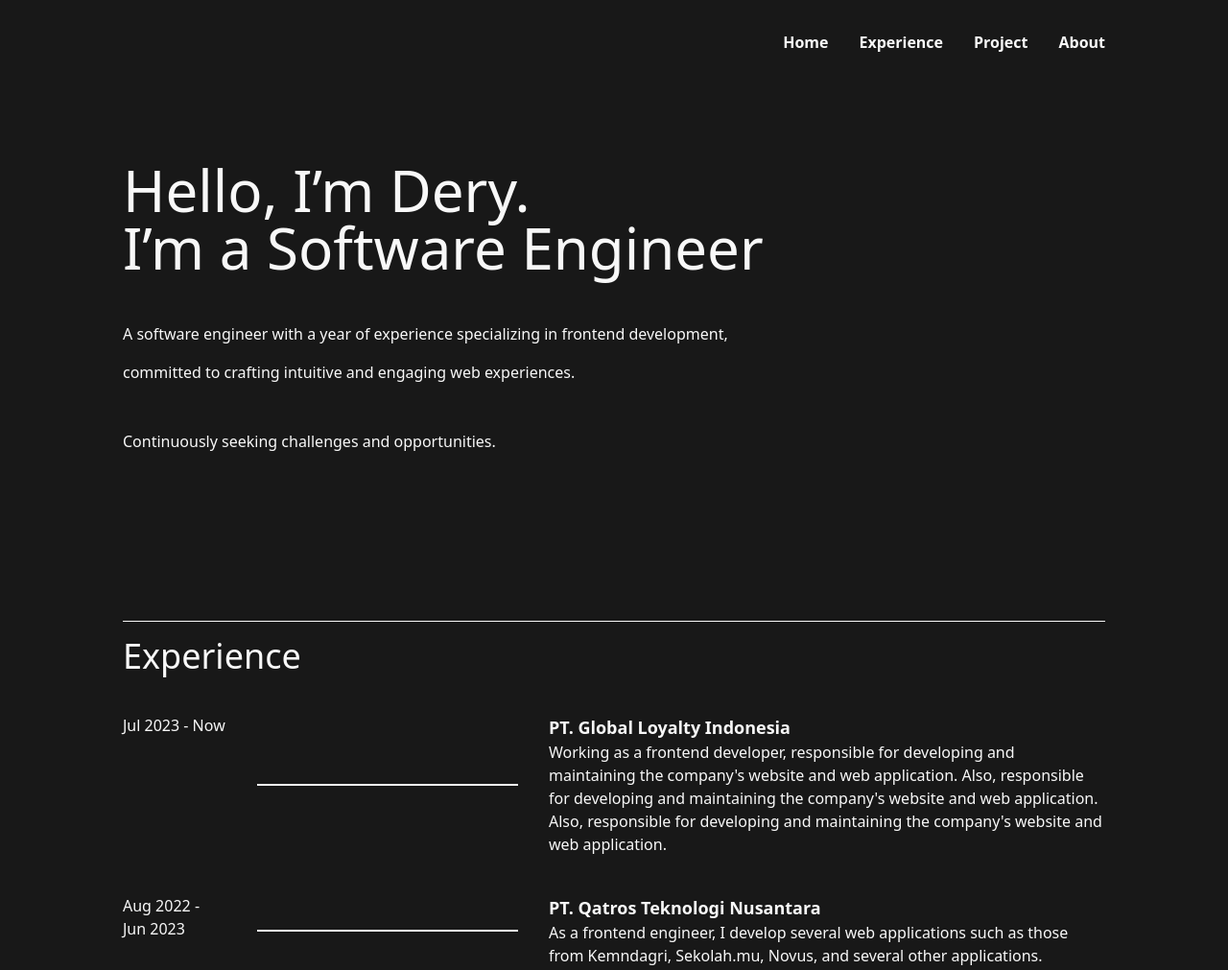
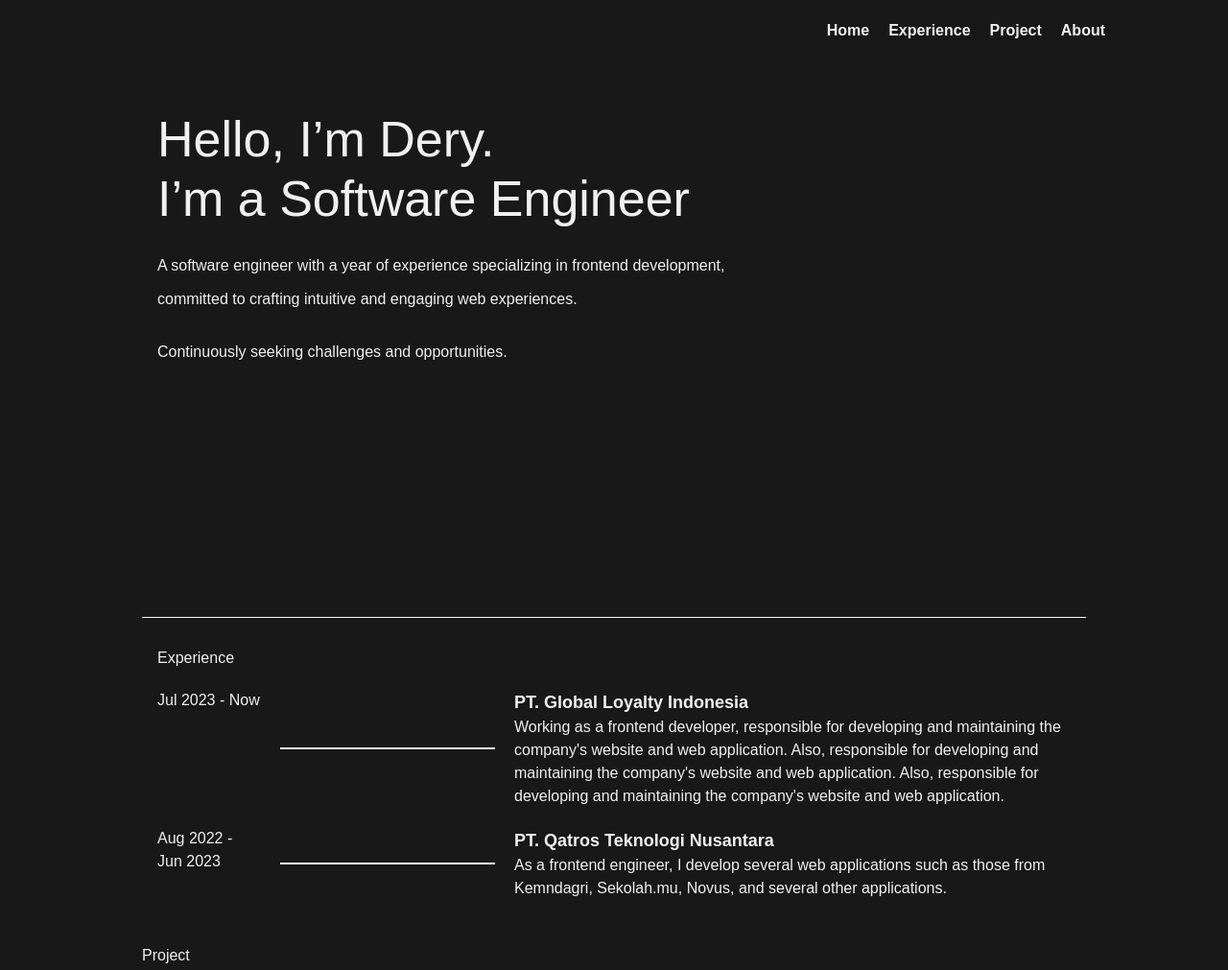
Before and after one commit to derynm/derynm.dev, a plain HTML site: page index.html in a window 1280 px wide. Shown: the top 1011 px of the page at 96% size. Drawn offline with nearby package versions, Linux system fonts and the light colour scheme.

Commit message:
feat: Add styles for header, hero, and experience sections

```diff
--- /dev/null
+++ b/index.css
@@ -0,0 +1,88 @@
+body {
+  background-color: #181818;
+  font-family: Arial, sans-serif;
+  color: #f0f0f0;
+  position: relative;
+}
+
+header {
+  max-width: 1024px;
+  margin: 20px auto 20px auto;
+}
+
+header nav ul {
+  display: flex;
+  justify-content: center;
+  align-items: center;
+  gap: 20px;
+  font-weight: 600;
+}
+
+main {
+  max-width: 1024px;
+  margin: 0 auto;
+  padding: 20px;
+}
+
+h3 {
+  font-size: 24px;
+  font-weight: 400;
+}
+
+.hero {
+  height: 70dvh;
+  padding: 20px 16px;
+  text-align: center;
+  border-bottom: 1px solid #f8f8f8;
+  display: flex;
+  flex-direction: column;
+  gap: 20px;
+}
+
+.hero h1 {
+  font-size: 32px;
+  font-weight: 400;
+  line-height: 1.2;
+}
+
+.hero p {
+  line-height: 2.2;
+}
+
+.experience {
+  display: flex;
+  flex-direction: column;
+  gap: 20px;
+  padding: 20px 16px;
+}
+
+.experience-item {
+  display: flex;
+  flex-direction: column;
+  justify-content: space-between;
+  gap: 20px;
+}
+
+@media (min-width: 1024px) {
+  header nav ul {
+    justify-content: flex-end;
+  }
+  h3 {
+    font-size: 32px;
+  }
+  .hero {
+    padding-top: 30px;
+    padding-bottom: 30px;
+    text-align: left;
+  }
+  .hero h1 {
+    font-size: 52px;
+  }
+  .experience {
+    padding-top: 30px;
+    padding-bottom: 30px;
+  }
+  .experience-item {
+    flex-direction: row;
+  }
+}
--- a/index.html
+++ b/index.html
@@ -8,14 +8,14 @@
       content="Personal website of Dery Nugroho Marjuki"
     />
     <script src="https://cdn.tailwindcss.com"></script>
+    <link rel="stylesheet" href="index.css" />
+
     <title>Dery Nugroho Marjuki</title>
   </head>
-  <body class="bg-[#181818] text-[#F8F8F8] relative">
-    <header class="max-w-[1024px] mx-auto my-8">
+  <body>
+    <header>
       <nav>
-        <ul
-          class="flex justify-center item-center gap-8 lg:justify-end font-semibold"
-        >
+        <ul>
           <li><a href="#home">Home</a></li>
           <li><a href="#experience">Experience</a></li>
           <li><a href="#project">Project</a></li>
@@ -23,15 +23,13 @@
         </ul>
       </nav>
     </header>
-    <main class="max-w-[1024px] mx-auto">
-      <section
-        class="space-y-10 h-[70dvh] py-20 lg:py-30 px-4 md:px-4 lg:px-0 text-center lg:text-left border-b border-[#F8F8F8]"
-      >
-        <h1 class="text-4xl lg:text-6xl">
+    <main>
+      <section class="hero">
+        <h1>
           Hello, I’m Dery.<br />
           I’m a Software Engineer
         </h1>
-        <p class="leading-10">
+        <p>
           A software engineer with a year of experience specializing in frontend
           development,<br />
           committed to crafting intuitive and engaging web experiences.
@@ -41,12 +39,11 @@
         <!-- <img src="/images/first-bg.png" alt="wave-bg-1" class="absolute w-screen left-0 -z-10 top-92 md:top-80 lg:top-52" /> -->
       </section>
       <section
-        id="experience"
-        class="bg-[#181818] px-4 md:px-4 lg:px-0 py-4 space-y-10"
+        class="experience"
       >
-        <h3 class="text-2xl lg:text-4xl">Experience</h3>
+        <h3>Experience</h3>
         <div
-          class="flex flex-col justify-between item-center gap-8 lg:flex-row"
+          class="experience-item"
         >
           <p class="w-[108px]">Jul 2023 - Now</p>
           <hr class="border border-[#F8F8F8] flex-1 my-auto" />
@@ -62,7 +59,7 @@
           </div>
         </div>
         <div
-          class="flex flex-col justify-between item-center gap-8 lg:flex-row"
+          class="experience-item"
         >
           <p class="w-[108px]">Aug 2022 - Jun 2023</p>
           <hr class="border border-[#F8F8F8] flex-1 my-auto" />
@@ -79,29 +76,49 @@
         </div>
       </section>
       <section id="project" class=" px-4 md:px-4 lg:px-0 py-4">
-        <h2 class="text-2xl lg:text-4xl">Project</h2>
+        <h3>Project</h3>
         <div class="flex flex-wrap justify-around gap-8 my-12">
-          <div class="max-w-96 space-y-3 border border-[#F8F8F8] p-4 rounded-md">
+          <div
+            class="max-w-96 space-y-3 border border-[#F8F8F8] p-4 rounded-md"
+          >
             <img src="/images/movesgg-project.jpg" alt="movesgg-website" />
             <h5 class="font-semibold">Movesgg</h5>
             <p>
               It is a website used to manage e-sport tournaments owned by Novus.
             </p>
             <div class="space-x-2">
-              <span class="bg-[#F8F8F8] text-[#181818] px-2 py-1 font-semibold rounded-sm">Nuxt</span>
-              <span class="bg-[#F8F8F8] text-[#181818] px-2 py-1 font-semibold rounded-sm">vuex</span>
+              <span
+                class="bg-[#F8F8F8] text-[#181818] px-2 py-1 font-semibold rounded-sm"
+                >Nuxt</span
+              >
+              <span
+                class="bg-[#F8F8F8] text-[#181818] px-2 py-1 font-semibold rounded-sm"
+                >vuex</span
+              >
             </div>
           </div>
-          <div class="max-w-96 space-y-3 border border-[#F8F8F8] p-4 rounded-md">
+          <div
+            class="max-w-96 space-y-3 border border-[#F8F8F8] p-4 rounded-md"
+          >
             <img src="/images/tdcac-project.jpg" alt="tdcac-website" />
             <h5 class="font-semibold">TDCAC / Sekolah.mu</h5>
             <p>
-              a website utilized for registration purposes for the Toyota Dream Car Art Contest, managed by Sekolah.Mu.
+              a website utilized for registration purposes for the Toyota Dream
+              Car Art Contest, managed by Sekolah.Mu.
             </p>
             <div class="space-x-2">
-              <span class="bg-[#F8F8F8] text-[#181818] px-2 py-1 font-semibold rounded-sm">vue</span>
-              <span class="bg-[#F8F8F8] text-[#181818] px-2 py-1 font-semibold rounded-sm">vuetify</span>
-              <span class="bg-[#F8F8F8] text-[#181818] px-2 py-1 font-semibold rounded-sm">vuex</span>
+              <span
+                class="bg-[#F8F8F8] text-[#181818] px-2 py-1 font-semibold rounded-sm"
+                >vue</span
+              >
+              <span
+                class="bg-[#F8F8F8] text-[#181818] px-2 py-1 font-semibold rounded-sm"
+                >vuetify</span
+              >
+              <span
+                class="bg-[#F8F8F8] text-[#181818] px-2 py-1 font-semibold rounded-sm"
+                >vuex</span
+              >
             </div>
           </div>
         </div>
```
